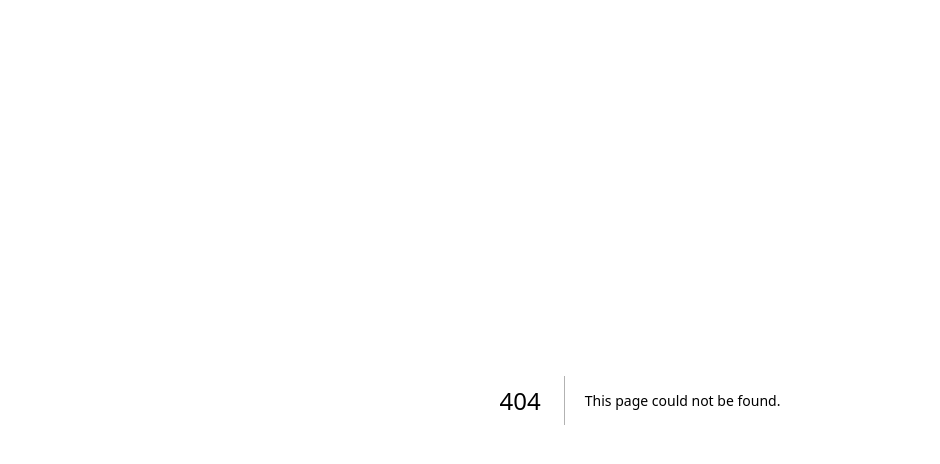
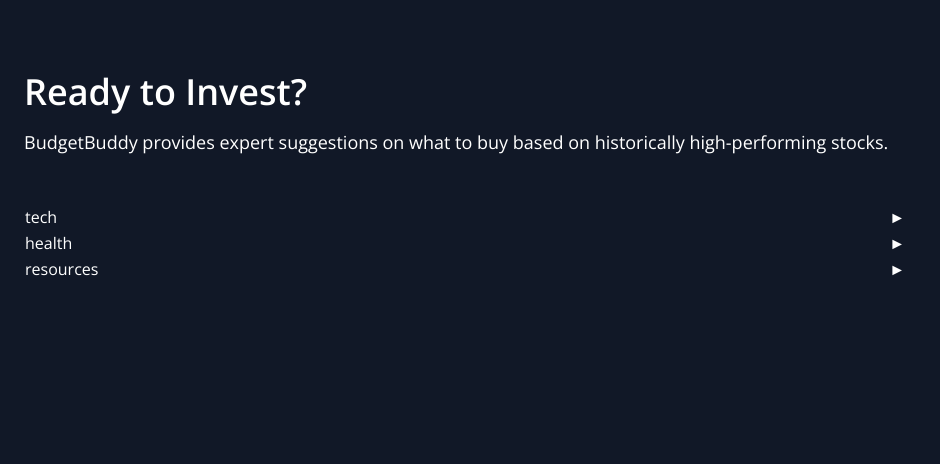
Before and after one commit to zpicy69/CalgaryHacks24, a Next.js app in the folder budget-buddy/: page /invest in a window 1280 px wide. Before the commit this address had no page. Shown: the top 464 px of the page, without its empty margins (0-940 px from the left). Built offline with nearby package versions, Linux system fonts and the light colour scheme.

Commit message:
initial stock picks/invest page

```diff
--- /dev/null
+++ b/budget-buddy/app/(dashboard)/(route)/invest/page.tsx
@@ -0,0 +1,54 @@
+'use client'
+
+import React, { useState } from 'react';
+
+// Sample data for stock categories and their corresponding stock picks
+const stockData = {
+    tech: ['AAPL', 'GOOGL', 'MSFT'],
+    health: ['JNJ', 'PFE', 'MRNA'],
+    resources: ['XOM', 'CVX', 'COP'],
+};
+
+const StocksTable = () => {
+    const [activeTab, setActiveTab] = useState<string | null>(null);
+
+    const handleTabClick = (category: string) => {
+        setActiveTab(activeTab === category ? null : category);
+    };
+
+    return (
+        <div>
+            <table>
+                <section className="mb-12">
+                    <h2 className="text-4xl font-semibold mb-4">Ready to Invest?</h2>
+                    <p className="text-lg">
+                        BudgetBuddy provides expert suggestions on what to buy based on historically high-performing stocks.
+                    </p>
+                </section>
+                <tbody>
+                    {Object.keys(stockData).map((category) => (
+                        <React.Fragment key={category}>
+                            <tr onClick={() => handleTabClick(category)}>
+                                <td>{category}</td>
+                                <td>{activeTab === category ? '▼' : '►'}</td>
+                            </tr>
+                            {activeTab === category && (
+                                <tr>
+                                    <td colSpan={2}>
+                                        <ul>
+                                            {stockData[category as keyof typeof stockData].map((stockPick) => (
+                                                <li key={stockPick}>{stockPick}</li>
+                                            ))}
+                                        </ul>
+                                    </td>
+                                </tr>
+                            )}
+                        </React.Fragment>
+                    ))}
+                </tbody>
+            </table>
+        </div>
+    );
+};
+
+export default StocksTable;
```
